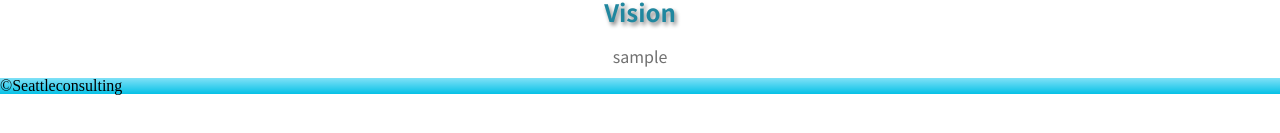
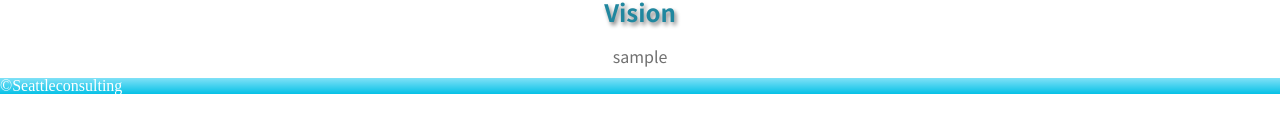
Before and after one commit to yuto-hatano/yuto-hatano0401, a Vue app: page / in a window 1280 px wide. Shown: the part 487-620 px from the top of the page. Built offline with nearby package versions, Linux system fonts and the light colour scheme.

Commit message:
update Main&Footer

```diff
--- a/src/components/Footer.vue
+++ b/src/components/Footer.vue
@@ -18,4 +18,9 @@ export default {
   background: -webkit-linear-gradient(top, #80E1F7, #06C1E6);
   background: linear-gradient(to bottom, #80E1F7, #06C1E6);
   }
+
+#footerCopyright{
+  color:#ffffff;
+
+}
 </style>
--- a/src/components/Main.vue
+++ b/src/components/Main.vue
@@ -52,7 +52,6 @@ export default {
 }
 
 .Name{
-  @import url(http://fonts.googleapis.com/earlyaccess/notosansjp.css);
   font-family: 'Noto Sans JP', sans-serif;
   font-style:Bold;
   font-size: 18pt ;
```
